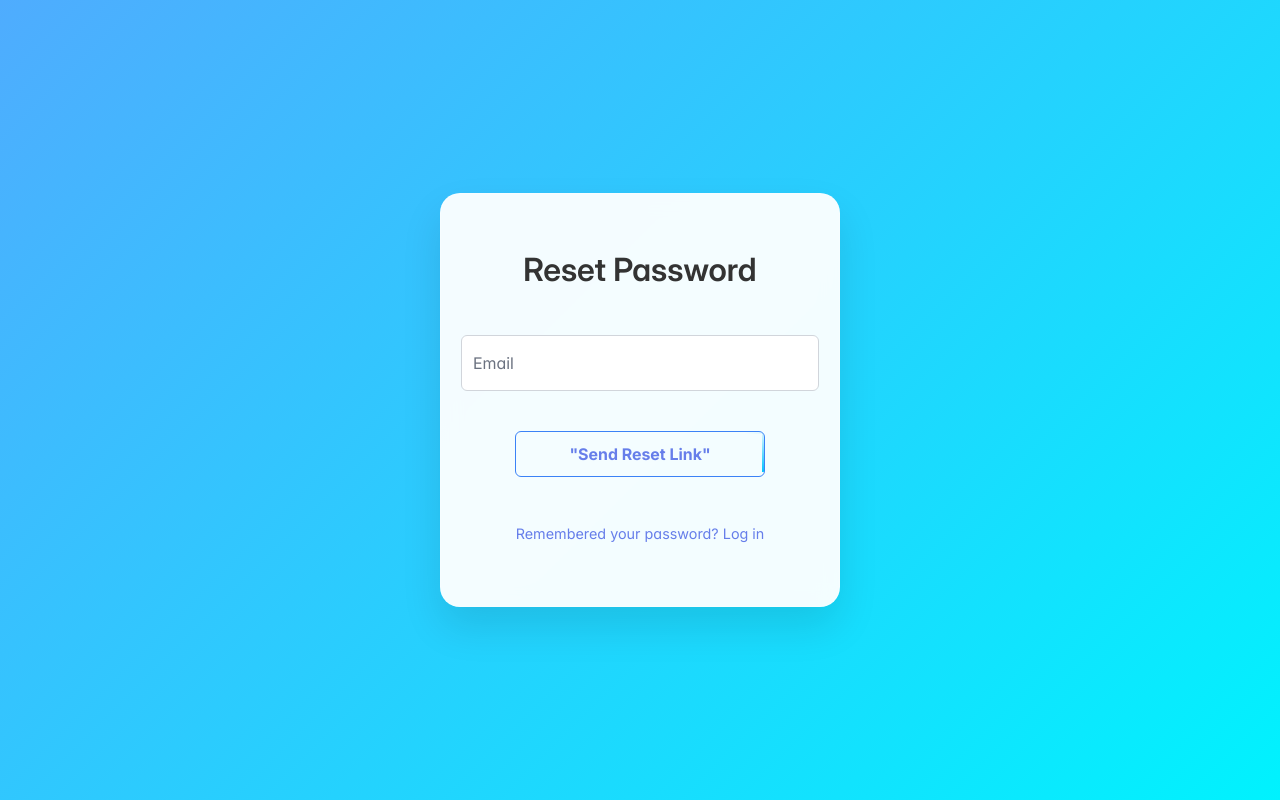
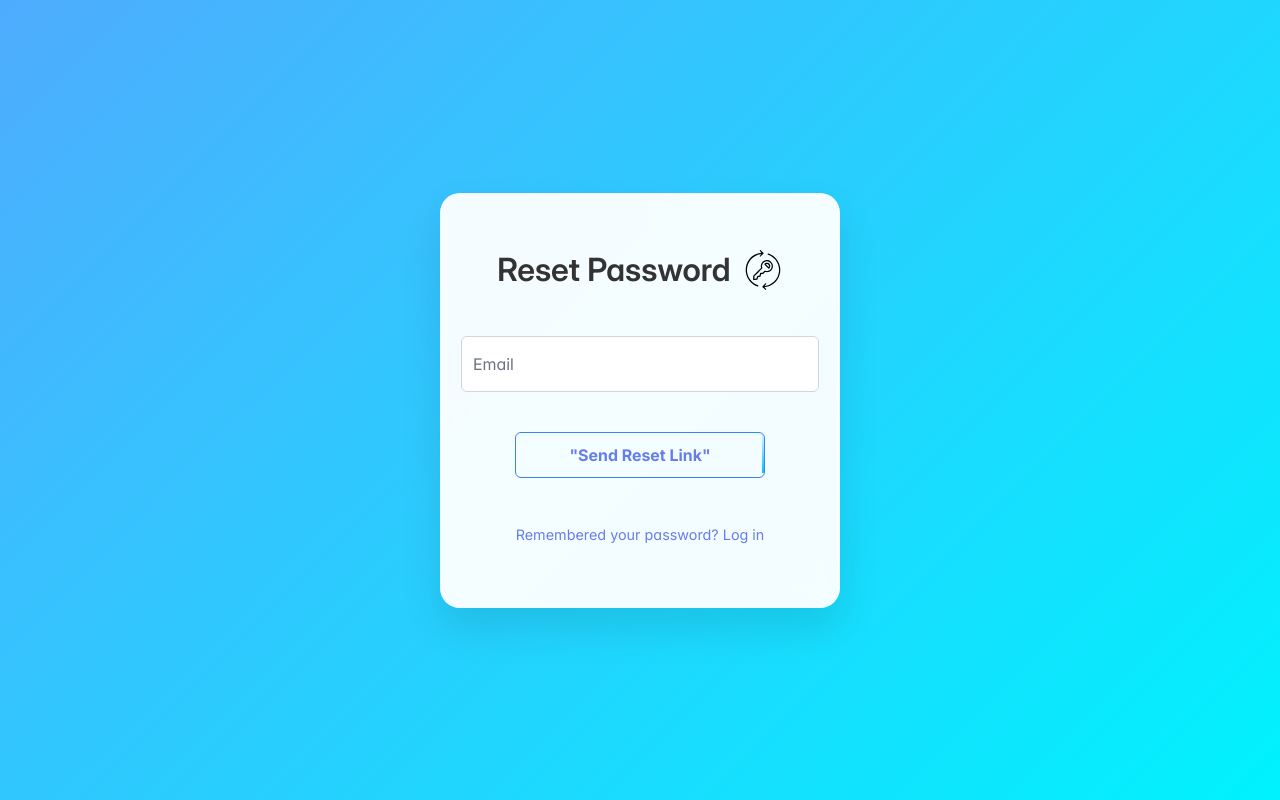
Before and after one commit to GeanfrancoGPD/Web2, a React (Create React App) app in the folder frontend/: page /ResetPassword in a window 1280 px wide. Built offline with nearby package versions, Linux system fonts and the light colour scheme.

Commit message:
upload reset passowrd icon

```diff
--- a/frontend/src/Page/ResetPassword/ResetPassword.jsx
+++ b/frontend/src/Page/ResetPassword/ResetPassword.jsx
@@ -36,6 +36,7 @@ export default function ResetPassword({ onReset }) {
   const formConfig = {
     title: "Reset Password",
     className: "reset",
+    logo: "/reset.svg",
     inputs: [
       {
         name: "email",
```
Also changed, not shown: frontend/public/reset.svg (added).
